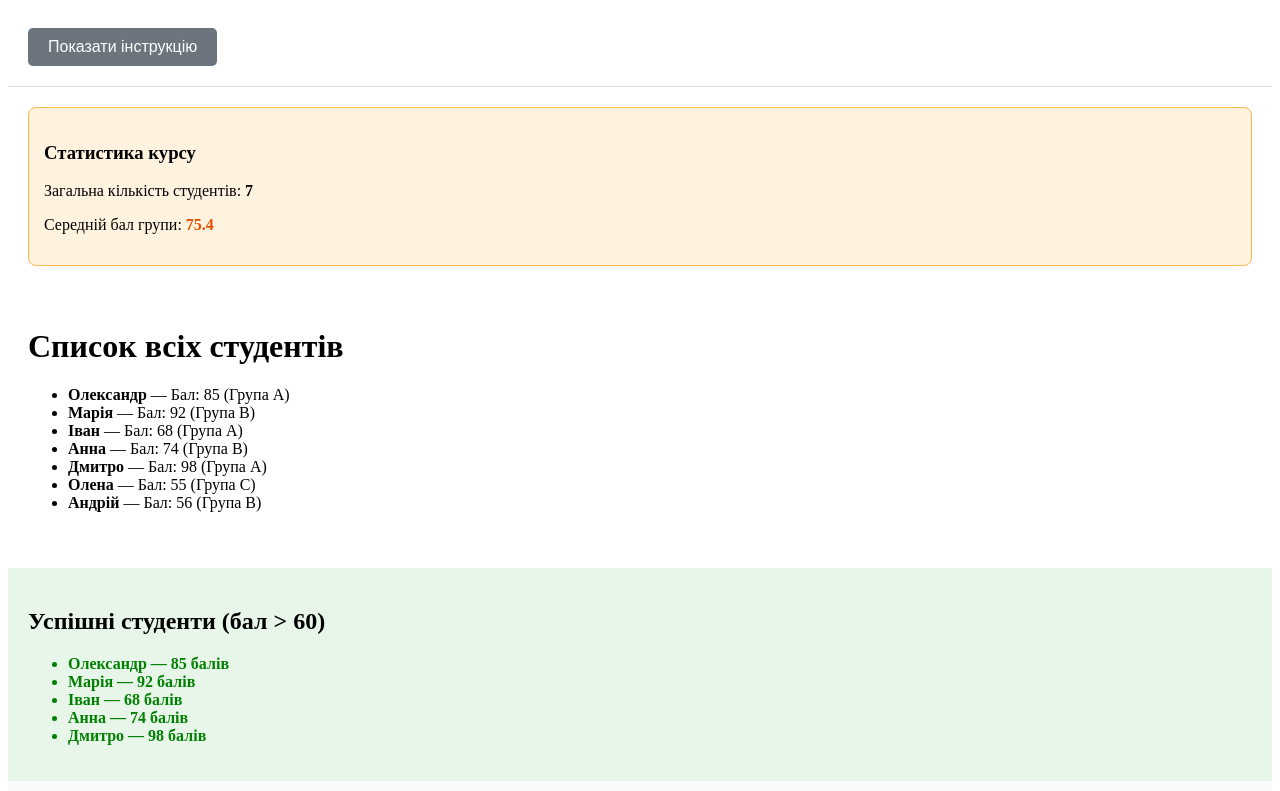
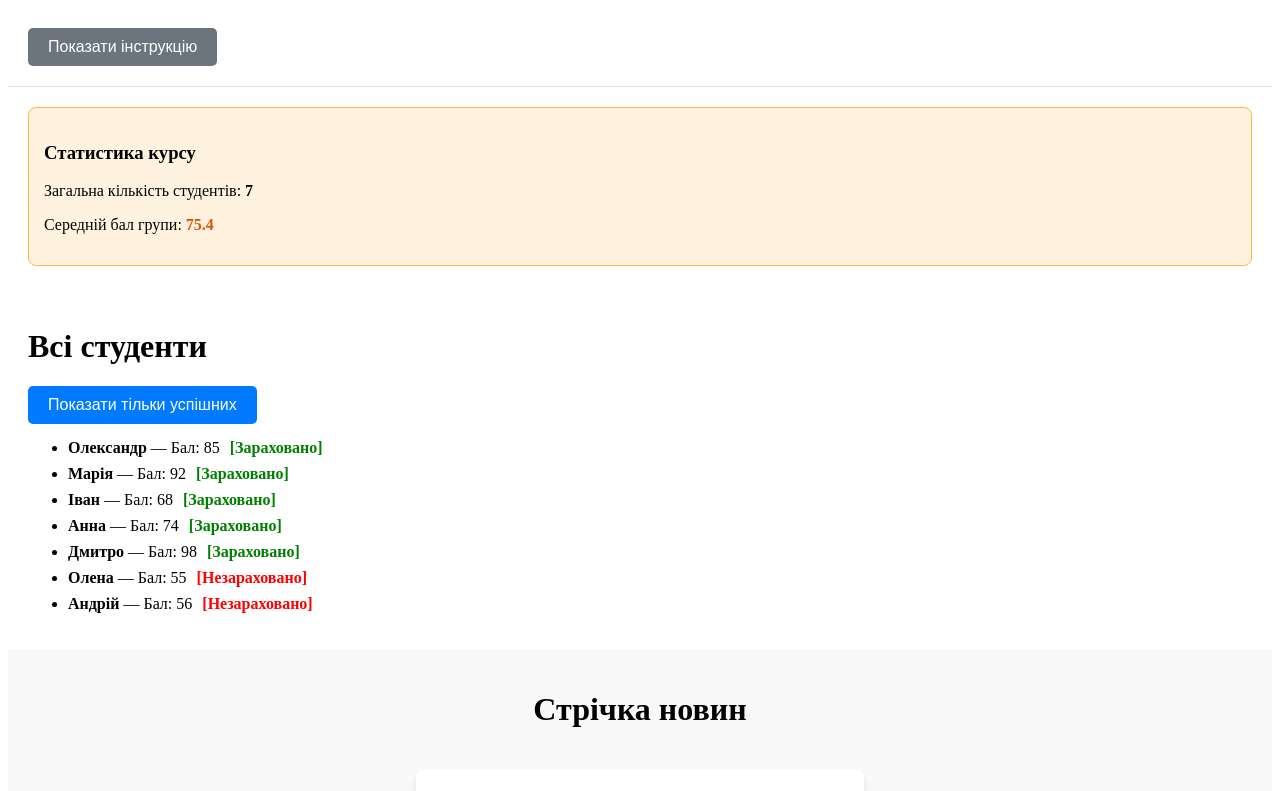
Before and after one commit to ZhytomyrskaAnna/my-react-project, a React (Vite) app: page / in a window 1280 px wide. Shown: the top 791 px of the page. Built offline with nearby package versions, Linux system fonts and the light colour scheme.

Commit message:
feat: finalize lab 2 with list toggling and conditional status styling

```diff
--- a/src/App.jsx
+++ b/src/App.jsx
@@ -9,9 +9,14 @@ import { useState } from 'react';
 function App() {
 
   const [showHelp, setShowHelp] = useState(false);
+  const [filterActive, setFilterActive] = useState(false);
 
   const totalScore = students.reduce((acc, student) => acc + student.score, 0);
   const averageScore = students.length > 0 ? (totalScore / students.length).toFixed(1) : 0;
+
+   const studentsToDisplay = filterActive
+    ? students.filter(s => s.score > 60)
+    : students;
 
   const handleLogin = () => {
     alert('Логіка входу буде реалізована пізніше');
@@ -52,26 +57,25 @@ function App() {
       </div>
 
       <div style={{ padding: '20px' }}>
-        <h1>Список всіх студентів</h1>
-        <ul>
-          {students.map((student) => (
-            <li key={student.id}>
-              <strong>{student.name}</strong> — Бал: {student.score} (Група {student.group})
+        <h1>{filterActive ? "Успішні студенти" : "Всі студенти"}</h1>
+
+        <Button onClick={() => setFilterActive(!filterActive)} variant="primary">
+          {filterActive ? "Показати всіх" : "Показати тільки успішних"}
+        </Button>
+
+        <ul style={{ marginTop: '15px' }}>
+          {studentsToDisplay.map((student) => (
+            <li key={student.id} style={{ marginBottom: '8px' }}>
+              <strong>{student.name}</strong> — Бал: {student.score}
+              <span style={{
+                marginLeft: '10px',
+                color: student.score >= 60 ? 'green' : 'red',
+                fontWeight: 'bold'
+              }}>
+                [{student.score >= 60 ? 'Зараховано' : 'Незараховано'}]
+              </span>
             </li>
           ))}
-        </ul>
-      </div>
-
-      <div style={{ padding: '20px', backgroundColor: '#e8f5e9', marginTop: '20px' }}>
-        <h2>Успішні студенти (бал {'>'} 60)</h2>
-        <ul>
-          {students
-            .filter((student) => student.score > 60)
-            .map((student) => (
-              <li key={student.id} style={{ color: 'green', fontWeight: 'bold' }}>
-                {student.name} — {student.score} балів
-              </li>
-            ))}
         </ul>
       </div>
 
```
